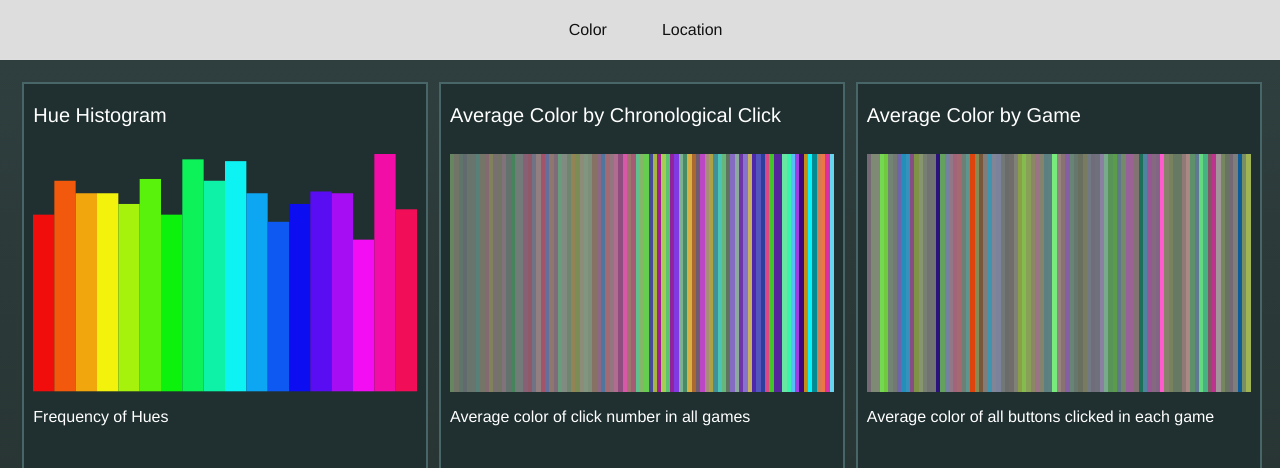
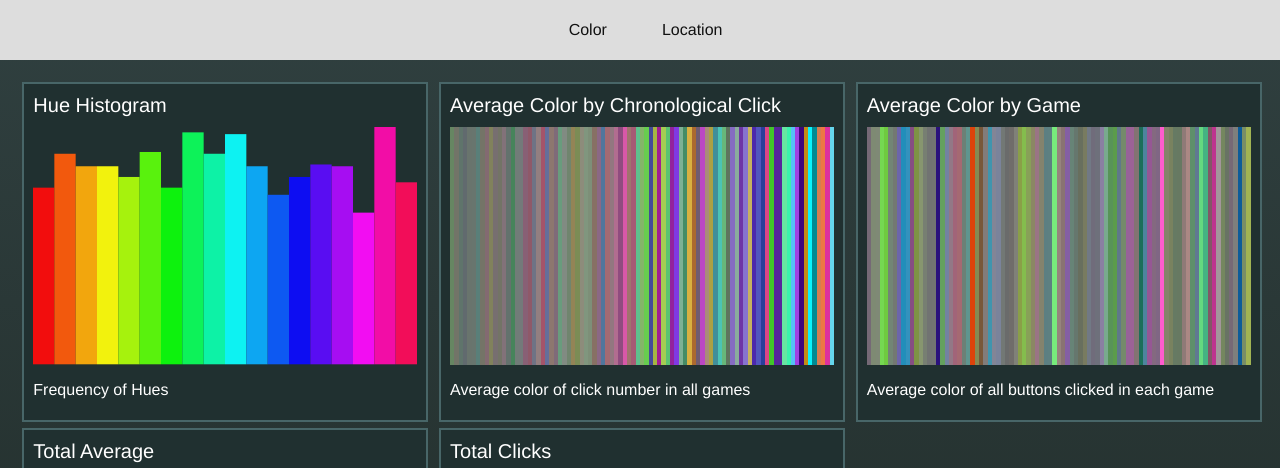
Before and after one commit to berryerick/data-visualization-project, a website: page client/index.html in a window 1280 px wide. Shown: the top 468 px of the page. Drawn offline with nearby package versions, Linux system fonts and the light colour scheme; some packages are replaced by stand-ins of ours.

Commit message:
css changes

```diff
--- a/client/css/main.css
+++ b/client/css/main.css
@@ -85,10 +85,11 @@ a{
       /*height:*/
     }
       h3.box-title{
-        height: 30px;
+        /*height: px;*/
         text-align: left;
         font-weight: 300;
         font-size: 1.25em;
+        margin: 10px auto;
       }
       div.box-data{
         height: 18.54vw;
@@ -108,11 +109,10 @@ a{
       }
       div.box-description{
         text-align: left;
-        height: 60px;
+        height: 30px;
         margin-top: 10px;
       }
       .hue-rect{
-        hie
         vertical-align: text-bottom;
       }
 
```
